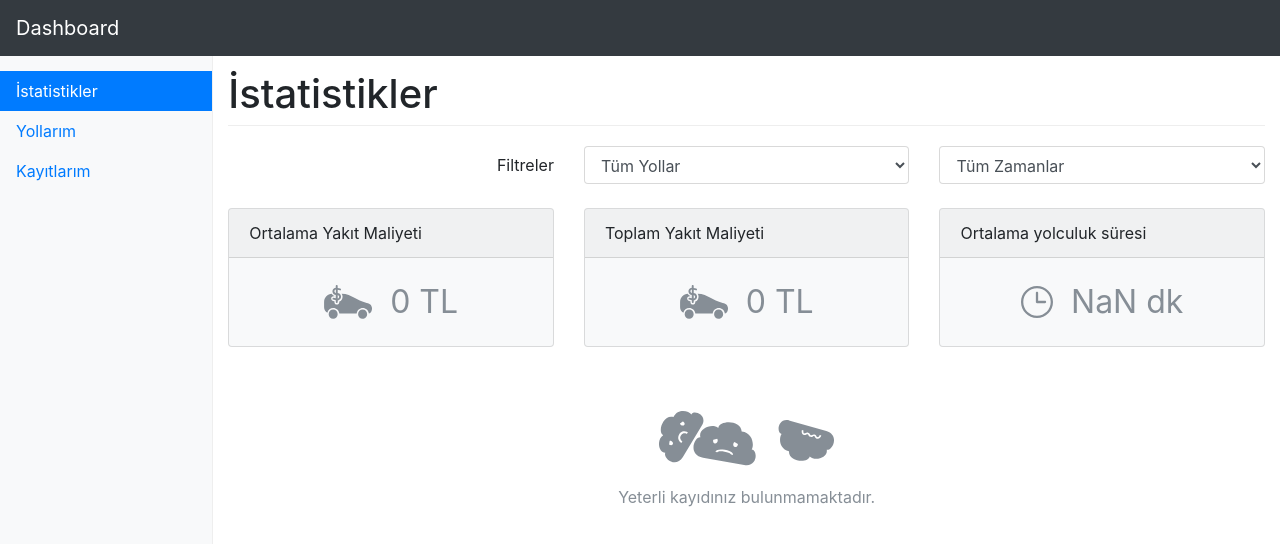
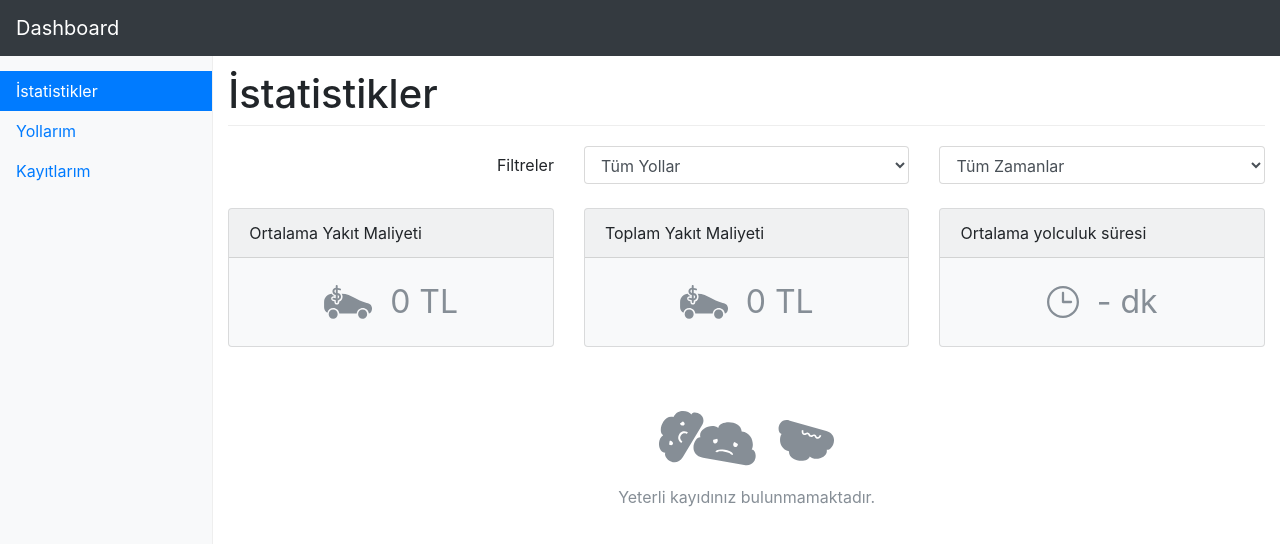
Before and after one commit to hsnaydd/vue-fuel-cost-statistics-app, a Vue app: page / in a window 1280 px wide. Shown: the top 544 px of the page. Built offline with nearby package versions, Linux system fonts and the light colour scheme.

Commit message:
Display `-` if cruising time is NAN

```diff
--- a/src/components/Statistics/index.vue
+++ b/src/components/Statistics/index.vue
@@ -154,7 +154,9 @@ export default {
         { total: 0, count: 0 },
       );
 
-      return Math.round(result.total / result.count);
+      const average = Math.round(result.total / result.count);
+
+      return isNaN(average) ? '-' : average;
     },
   },
 
```
